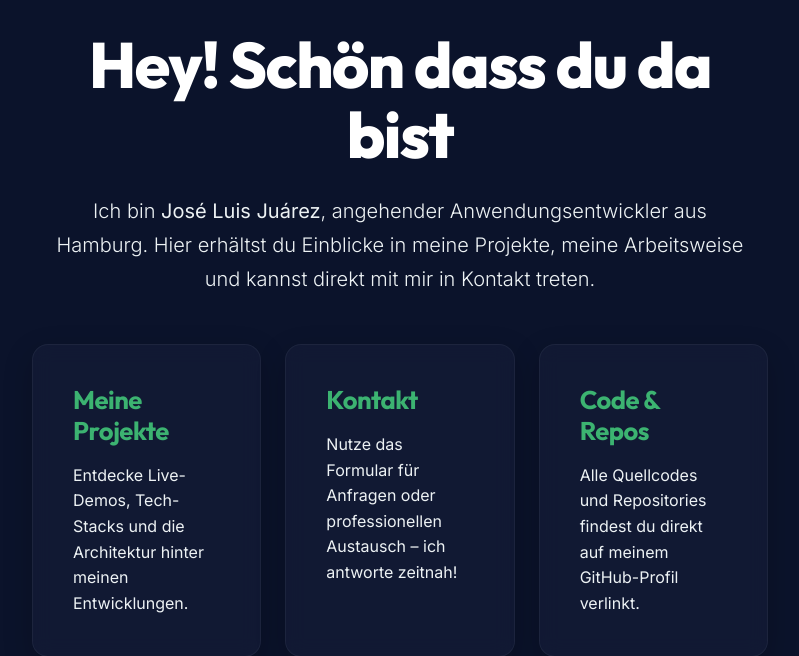
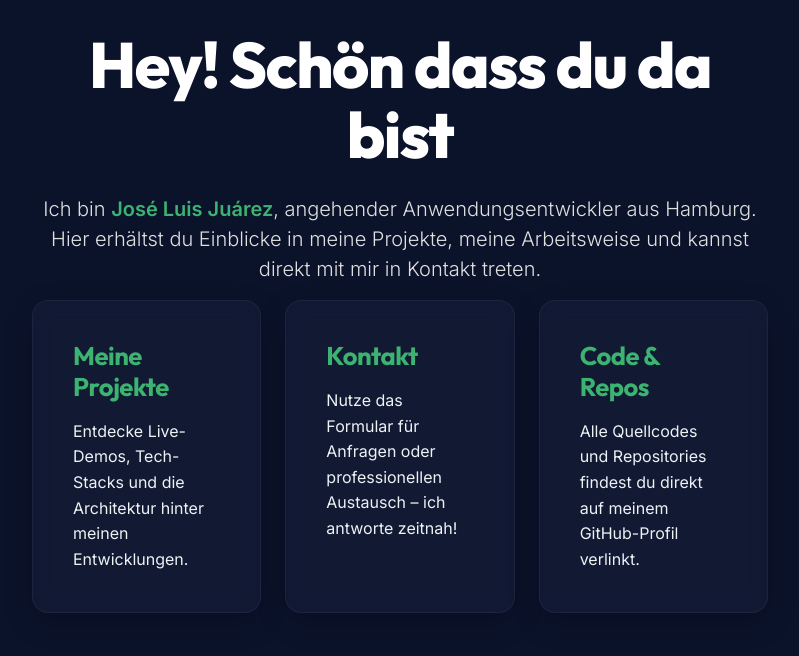
Before and after one commit to JLJ-HH/portfolio_flask, a Flask app: page / in a window 1280 px wide. Shown: the part 249-905 px from the top of the page, without its empty margins (240-1039 px from the left). Run offline with Flask 3, Linux system fonts and the light colour scheme.

Commit message:
feat: introduce initial styling for the about and home pages.

```diff
--- a/static/css/about.css
+++ b/static/css/about.css
@@ -11,12 +11,12 @@
   overflow: hidden;
   background-color: #0b132b;
   border-radius: 20px;
-    box-shadow: 0 20px 50px rgba(0,0,0,0.5);
+  box-shadow: 0 20px 50px rgba(0, 0, 0, 0.5);
 }
 
 /* --- IMAGE CENTERPIECE (70%) --- */
 .about-hero-image {
-    flex: 2.5; /* Large proportion for the eyecatcher */
+  flex: 2; /* Slightly reduced from 2.5 to give more space to text */
   background-color: #0b132b;
   display: flex;
   align-items: center;
@@ -41,23 +41,27 @@
   left: 0;
   width: 100%;
   height: 100%;
-    background: linear-gradient(90deg, rgba(11, 19, 43, 0) 70%, rgba(11, 19, 43, 0.4) 100%);
+  background: linear-gradient(
+    90deg,
+    rgba(11, 19, 43, 0) 70%,
+    rgba(11, 19, 43, 0.4) 100%
+  );
 }
 
 /* --- TEXT SIDEBAR (30%) --- */
 .about-hero-content {
-    flex: 1;
+  flex: 1.5; /* Increased from 1 to give more space for text */
   background-color: #1c2541;
   display: flex;
   align-items: flex-start; /* Changed from center to flex-start */
   padding: 3rem;
-    border-left: 1px solid rgba(255,255,255,0.05);
+  border-left: 1px solid rgba(255, 255, 255, 0.05);
 }
 
 .about-text-minimal {
-    font-family: 'Inter', sans-serif;
+  font-family: "Inter", sans-serif;
   color: #edf2f4;
-    max-width: 400px;
+  max-width: 600px; /* Increased from 400px */
 }
 
 .about-text-minimal p {
--- a/static/css/home.css
+++ b/static/css/home.css
@@ -17,13 +17,9 @@
   line-height: 1.1;
 }
 
-.home-hero .lead {
-  font-size: 1.25rem;
-  color: #edf2f4;
-  max-width: 700px;
-  margin: 0 auto 3rem auto;
-  line-height: 1.7;
-  font-weight: 300;
+.home-hero .lead strong {
+  color: #3cb371;
+  font-weight: 600;
 }
 
 /* Glassmorphism Cards */
```
Lines whose indentation alone changed are shown as unchanged.
